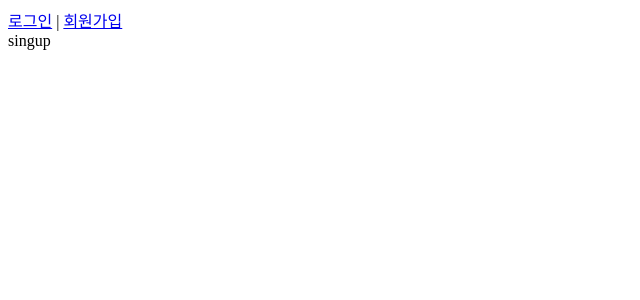
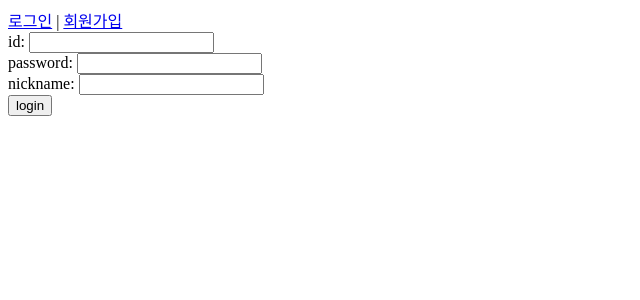
Before and after one commit to pak0426/vue-til-study, a Vue app: page /signup in a window 1280 px wide. Shown: the top 300 px of the page, without its empty margins (0-640 px from the left). Built offline with nearby package versions, Linux system fonts and the light colour scheme.

Commit message:
- signup component 구현

```diff
--- /dev/null
+++ b/src/components/SignupForm.vue
@@ -0,0 +1,27 @@
+<template>
+  <form>
+    <div>
+      <label for="username">id: </label>
+      <input id="username" type="text">
+    </div>
+    <div>
+      <label for="password">password: </label>
+      <input id="password" type="text">
+    </div>
+    <div>
+      <label for="nickname">nickname: </label>
+      <input id="nickname" type="text">
+    </div>
+    <button type="submit">login</button>
+  </form>
+</template>
+
+<script>
+export default {
+  name: "SignupForm"
+};
+</script>
+
+<style scoped>
+
+</style>
--- a/src/views/SignupPage.vue
+++ b/src/views/SignupPage.vue
@@ -1,12 +1,16 @@
 <template>
   <div>
-    singup
+    <SignupForm></SignupForm>
   </div>
 </template>
 
 <script>
+import SignupForm from '@/components/SignupForm.vue';
+
 export default {
-  name: "SignupPage"
+  components: {
+    SignupForm
+  }
 };
 </script>
 
```
